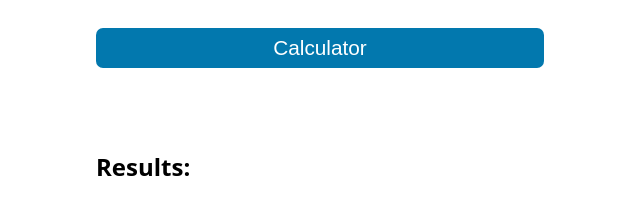
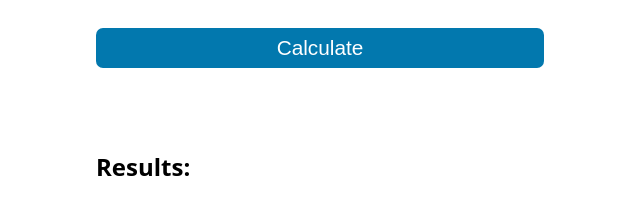
Before and after one commit to xiaohua2003/Loan-Calculator, a plain HTML site: page index.html in a window 1280 px wide. Shown: the part 486-683 px from the top of the page, 320-960 px from the left. Drawn offline with Linux system fonts and the light colour scheme.

Commit message:
Update index.html

```diff
--- a/index.html
+++ b/index.html
@@ -26,7 +26,7 @@
                     <label for="rate">Number of Years:</label>
                     <input id = "years" type = "number" value = "">
                 </div>
-                <button>Calculator</button>
+                <button>Calculate</button>
             </div>
         </form>
         <h2>Results:</h2>
```
